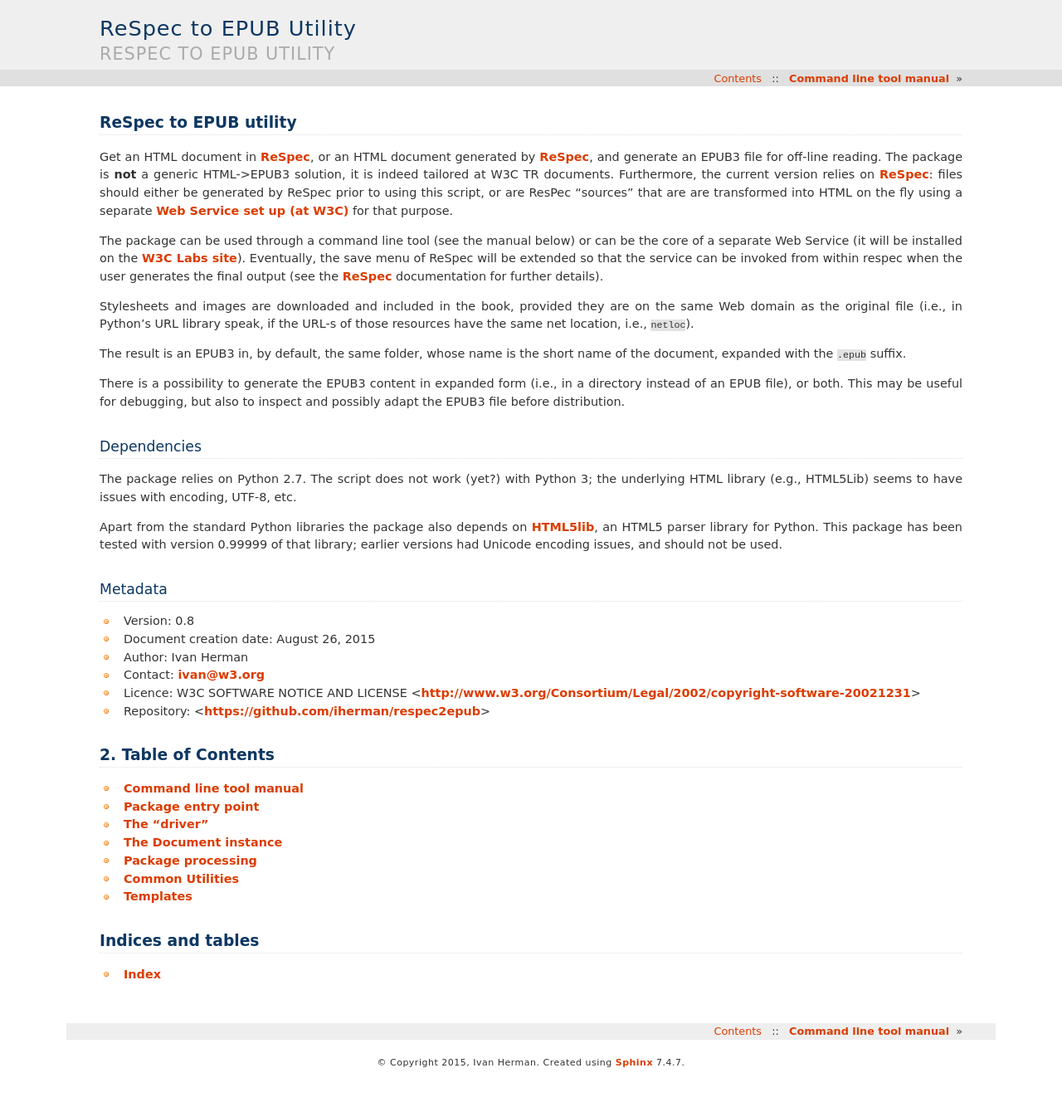
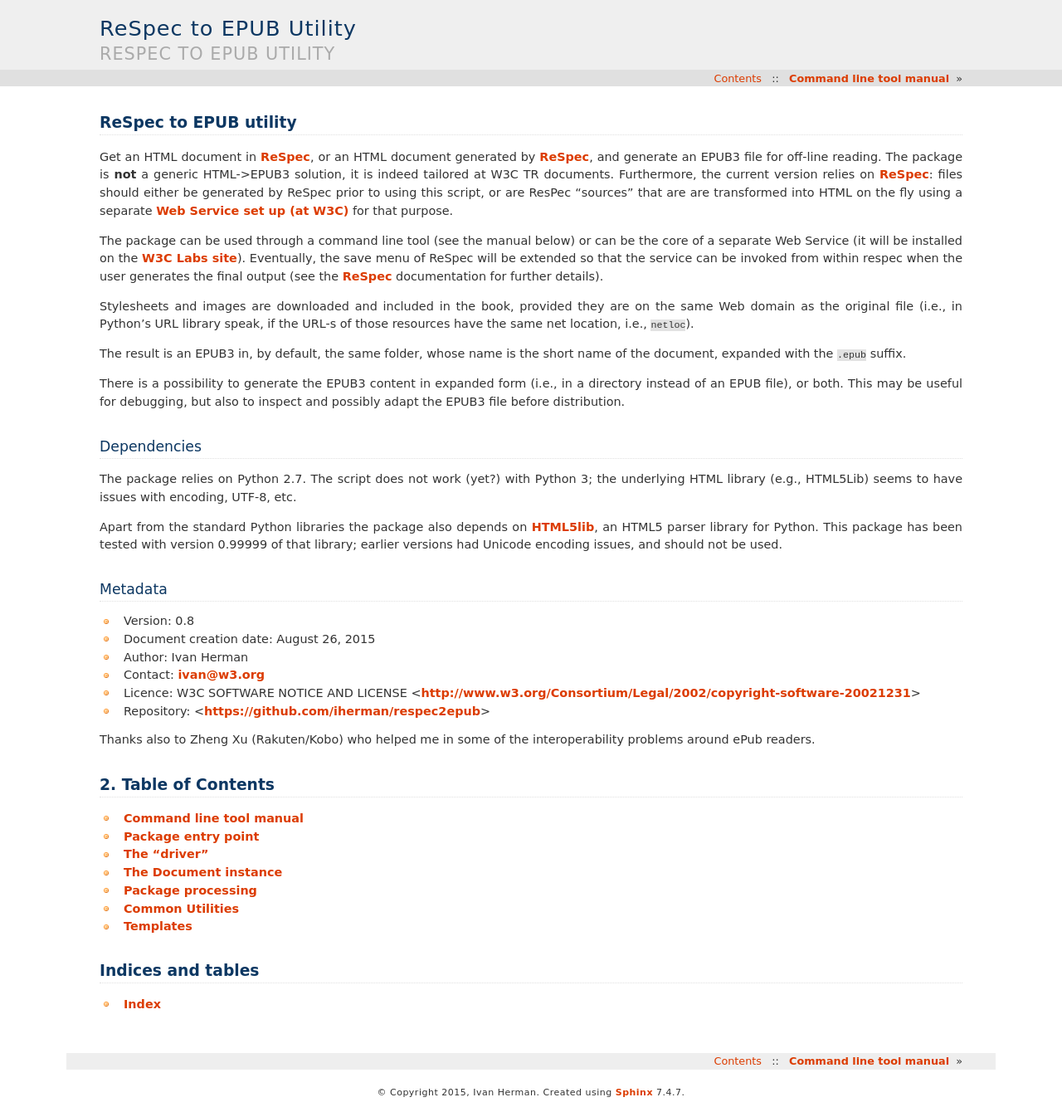
Before and after one commit to iherman/respec2epub, a Sphinx documentation site: the page built from Doc/source/index.rst, in a window 1280 px wide. Shown: the whole page at 83% size. Built offline with Sphinx 7.4.7, drawn with Linux system fonts in a browser that asks for light colours; before the commit the page ends 1298 px from its top, so only the background shows below that.

Commit message:
Added a thanks to Zheng:-)

```diff
--- a/Doc/source/index.rst
+++ b/Doc/source/index.rst
@@ -51,6 +51,8 @@
 * Licence: W3C SOFTWARE NOTICE AND LICENSE <http://www.w3.org/Consortium/Legal/2002/copyright-software-20021231>
 * Repository: <https://github.com/iherman/respec2epub>
 
+Thanks also to Zheng Xu (Rakuten/Kobo) who helped me in some of the interoperability problems around ePub readers.
+
 
 2. Table of Contents
 ====================
```
Also changed, not shown: 7 other files.
